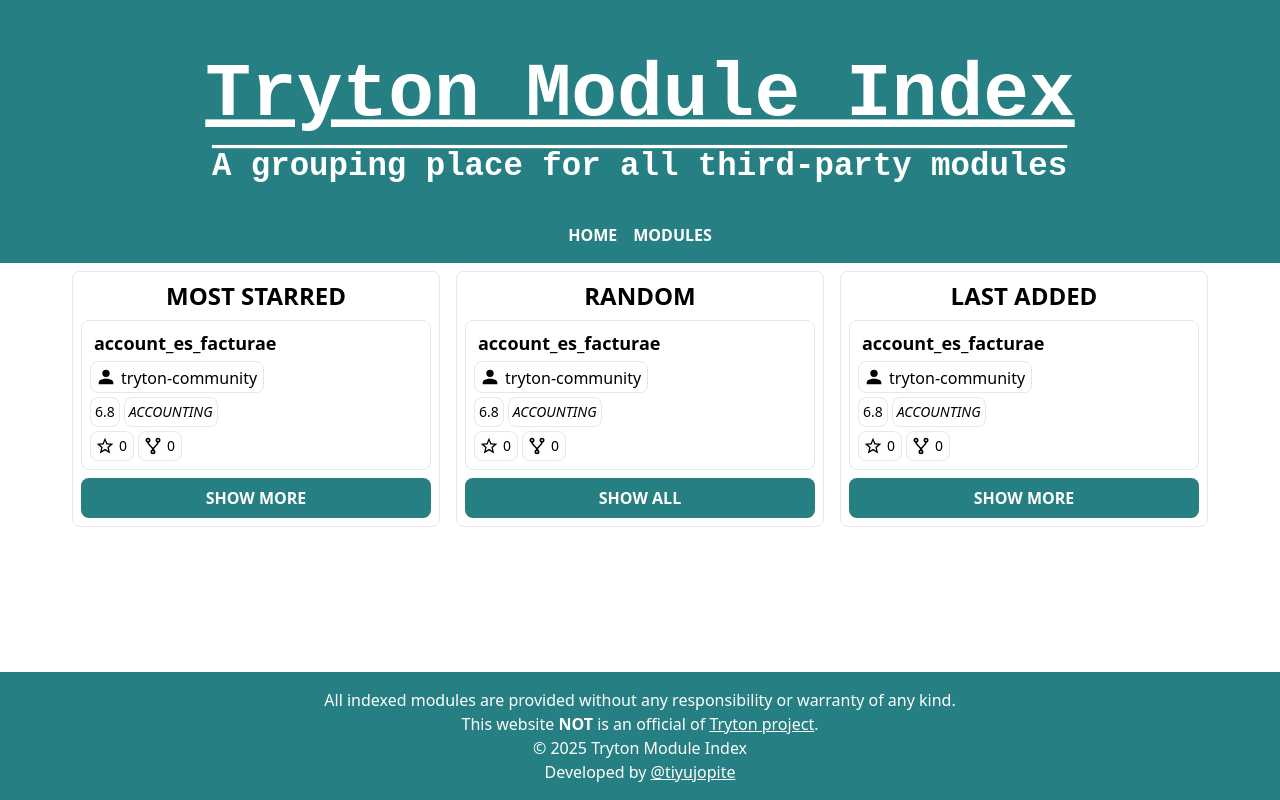
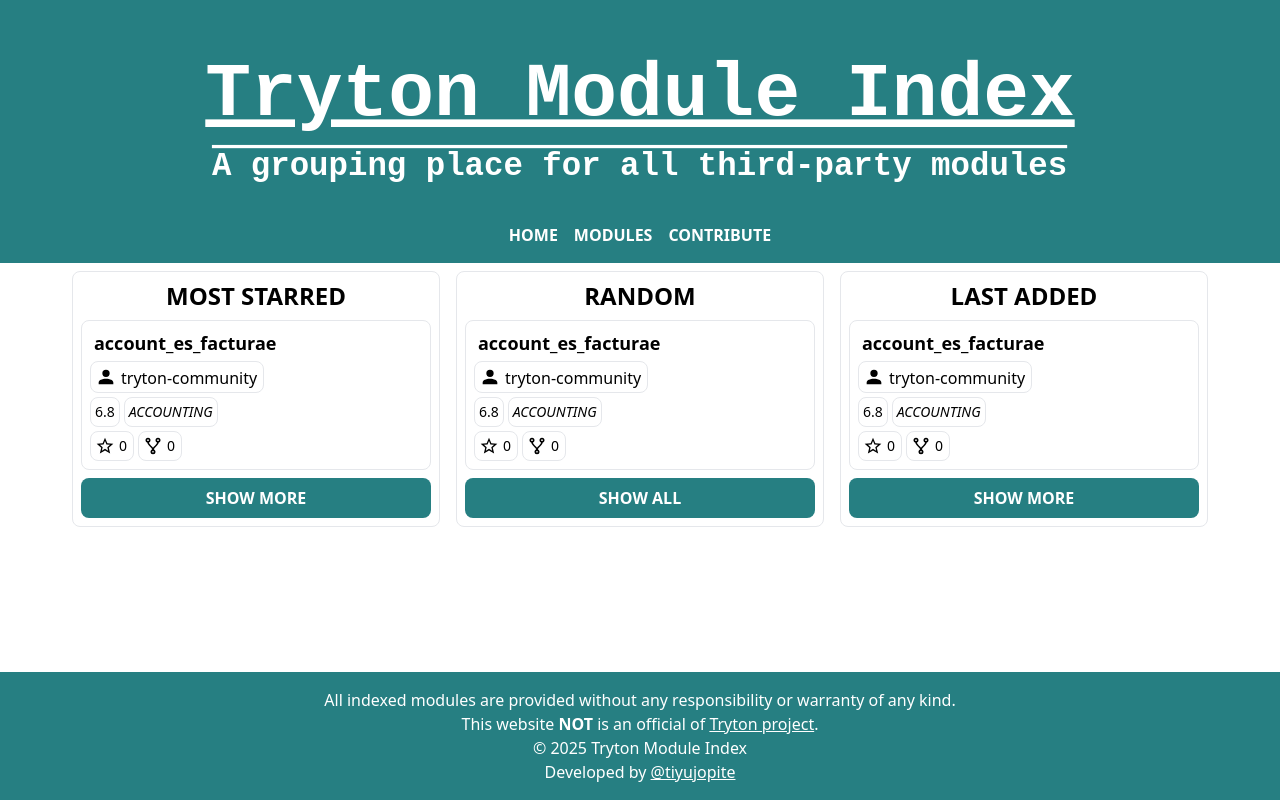
Before and after one commit to tiyujopite/tryton-module-index, a Vue app: page / in a window 1280 px wide. Built offline with nearby package versions, Linux system fonts and the light colour scheme.

Commit message:
Add CONTRIBUTE menuitem.

```diff
--- a/src/components/Navbar.vue
+++ b/src/components/Navbar.vue
@@ -7,6 +7,7 @@
     <nav class="flex gap-4 justify-center py-4">
       <a @click="$router.push('/home')">HOME</a>
       <a @click="$router.push('/modules')">MODULES</a>
+      <a href="https://github.com/tiyujopite/tryton-module-index" target="_blank">CONTRIBUTE</a>
     </nav>
   </header>
 </template>
```
